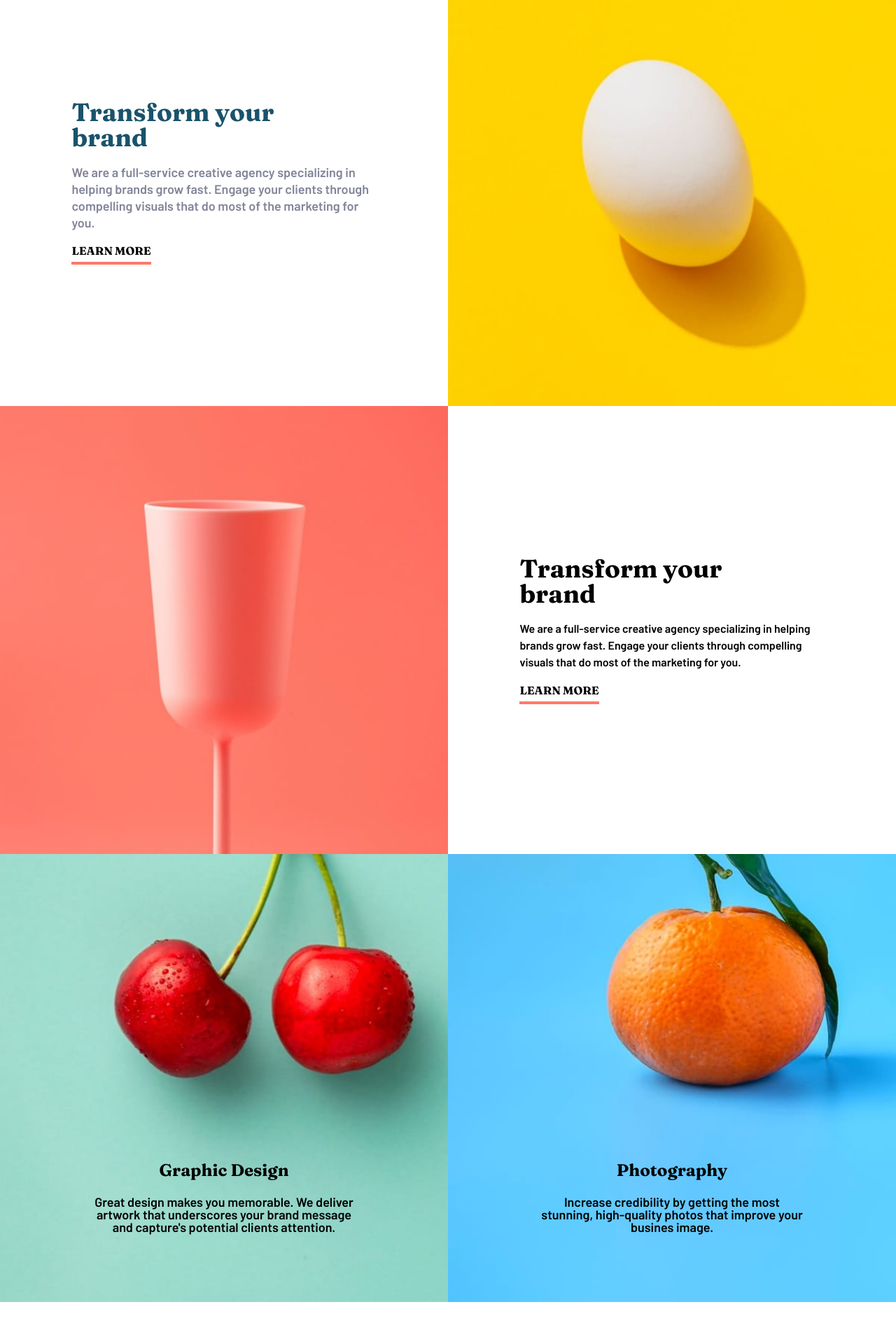
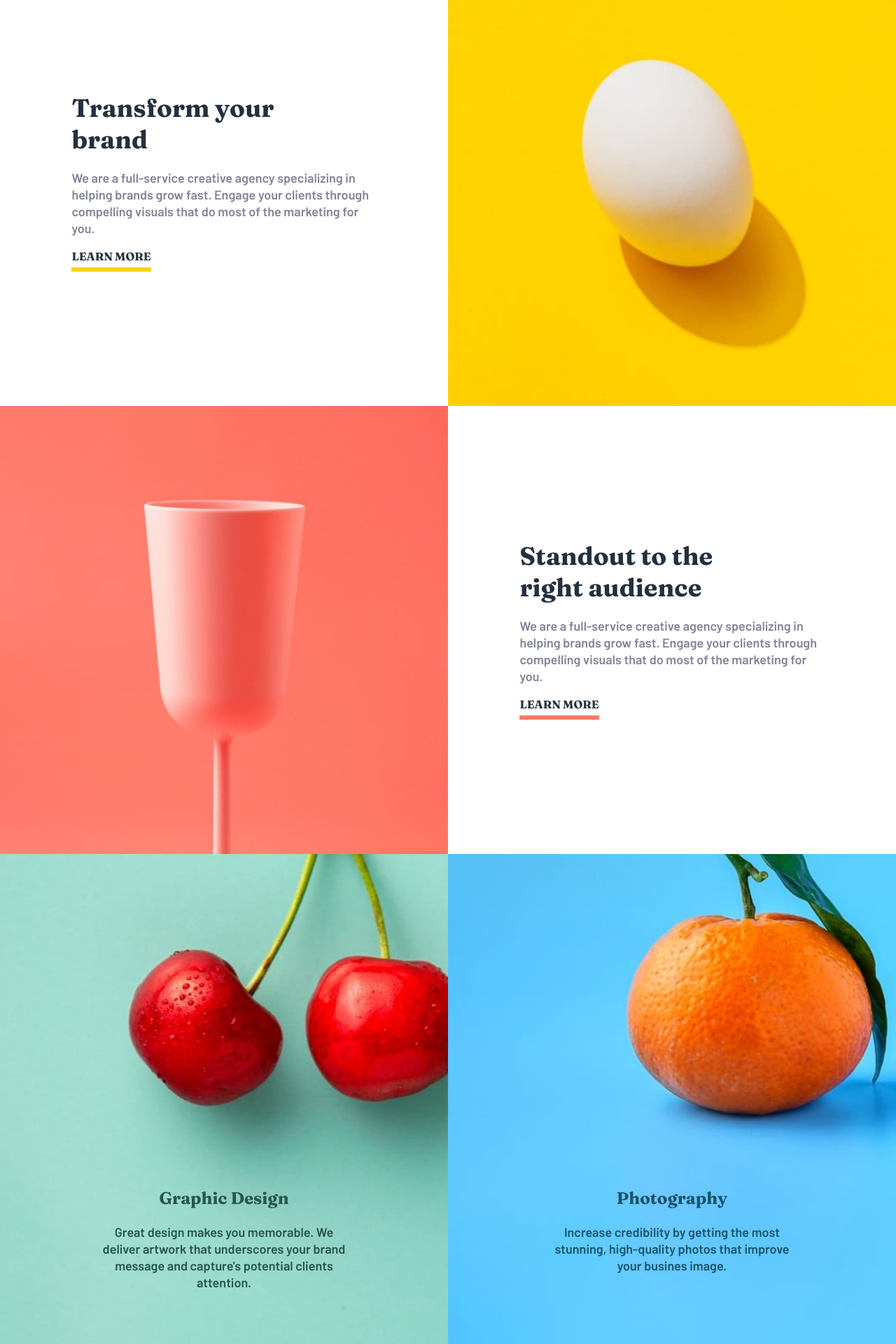
Before and after one commit to theboyce/Sunnyside-agency, a React (Vite) app: page / in a window 1280 px wide. Shown: the part 860-2780 px from the top of the page at 70% size. Built offline with nearby package versions, Linux system fonts and the light colour scheme.

Commit message:
started mobile styles

```diff
--- a/src/components/BasicServices.jsx
+++ b/src/components/BasicServices.jsx
@@ -2,11 +2,13 @@ import React from 'react';
 
 const BasicServices = () => {
   return (
-    <div className="flex h-[80vh]">
-      <div className="flex-1 bg-first-service bg-cover flex justify-center pt-[55vh] ">
-        <div className="flex flex-col gap-6 text-center w-[60%]">
-          <h2 className="font-heading text-[24px] ">Graphic Design</h2>
-          <p className="font-body text-[18px]">
+    <div className="flex h-[90vh]">
+      <div className="flex-1 bg-first-service bg-cover flex justify-center pt-[60vh] ">
+        <div className="flex flex-col gap-6 text-center w-[55%]">
+          <h2 className="font-heading text-[24px] text-dark-desaturated-cyan">
+            Graphic Design
+          </h2>
+          <p className="font-body text-[18px] text-dark-desaturated-cyan leading-6">
             Great design makes you memorable. We deliver artwork that
             underscores your brand message and capture's potential clients
             attention.
@@ -14,9 +16,11 @@ const BasicServices = () => {
         </div>
       </div>
       <div className="flex-1 bg-second-service bg-cover flex justify-center">
-        <div className="flex flex-col gap-6 items-center text-center w-[60%] pt-[55vh]">
-          <h2 className="font-heading text-[24px] ">Photography</h2>
-          <p className="font-body text-[18px]">
+        <div className="flex flex-col gap-6 items-center text-center w-[55%] pt-[60vh]">
+          <h2 className="font-heading text-[24px] text-dark-blue ">
+            Photography
+          </h2>
+          <p className="font-body text-[18px] text-dark-blue leading-6">
             Increase credibility by getting the most stunning, high-quality
             photos that improve your busines image.
           </p>
--- a/src/components/Hero.jsx
+++ b/src/components/Hero.jsx
@@ -4,16 +4,16 @@ import bg from '../assets/desktop/image-header.jpg';
 
 const Hero = () => {
   return (
-    <div className="h-screen bg-hero-pattern bg-cover bg-center">
+    <div className="h-screen bg-hero-small lg:bg-hero-pattern bg-cover bg-center">
       <Navbar />
 
       <div className="flex flex-col items-center justify-around h-[60%]">
-        <h1 className="font-heading  text-[3.5rem] text-white-only">
+        <h1 className="sm:text-[2.8rem] sm:text-center font-heading  text-[3.5rem] text-white-only tracking-wider">
           WE ARE CREATIVES
         </h1>
         <svg width="36" height="114" xmlns="http://www.w3.org/2000/svg">
           <g
-            stroke="#FFF"
+            stroke="#FFFFFF"
             stroke-width="6"
             fill="none"
             fill-rule="evenodd"
--- a/src/components/Navbar.jsx
+++ b/src/components/Navbar.jsx
@@ -5,7 +5,7 @@ const Navbar = () => {
   return (
     <div className="h-[15vh] w-[100%] flex justify-between items-center px-[2rem]">
       <Logo fill="#ffffff" />
-      <nav className="flex gap-10 justify-end items-center flex-1 ">
+      <nav className="sm:hidden md:flex gap-10 justify-end items-center flex-1 ">
         <a href="#" className="text-white-only text-[18px] font-body">
           About
         </a>
--- a/src/components/Services.jsx
+++ b/src/components/Services.jsx
@@ -1,30 +1,30 @@
 import React from 'react';
-import TextSection from './TextSection';
 import LeftImage from '../assets/desktop/image-transform.jpg';
 import RightImage from '../assets/desktop/image-stand-out.jpg';
 
 const Services = () => {
   return (
     <div>
-      <div className="flex h-[80vh]">
-        <div className="flex flex-1 justify-center items-center h-[80vh]">
-          <div className="flex flex-col gap-5 w-[68%] items-start">
-            <h1 className="font-heading text-dark-blue text-[36px] w-[70%]">
+      <div className="flex flex-col md:flex-row h-[100vh] md:h-[80vh] ">
+        <div className="flex flex-col flex-1 justify-center items-center h-[100vh] md:h-[80vh]">
+          <div className="flex flex-col items-center  gap-5 sm:w-[75%] md:w-[68%] md:items-start">
+            <h1 className="font-heading text-very-dark-desaturated-blue text-center md:text-left text-[28px] md:text-[36px] w-[80%] md:w-[70%] leading-tight">
               Transform your brand
             </h1>
-            <p className="font-body text-dark-grayish-blue font-bold text-[18px] leading-6 border-2 border-yellow-only">
+            <p className="font-body text-center md:text-left text-dark-grayish-blue font-bold text-[18px] leading-6 ">
               We are a full-service creative agency specializing in helping
               brands grow fast. Engage your clients through compelling visuals
               that do most of the marketing for you.
             </p>
             <a
               href="#"
-              className="font-heading inline border-b-4 border-soft-red border-solid pb-2"
+              className="font-heading inline border-b-[6px] border-yellow-only border-solid pb-2 text-very-dark-desaturated-blue"
             >
               LEARN MORE
             </a>
           </div>
         </div>
+
         <div className="flex-1 h-[80vh]">
           <img src={LeftImage} alt="" className="h-full w-full" />
         </div>
@@ -36,17 +36,18 @@ const Services = () => {
         </div>
         <div className="flex flex-1 justify-center items-center h-[80vh]">
           <div className="flex flex-col gap-5 w-[68%] items-start">
-            <h1 className="font-heading text-[36px] w-[70%]">
-              Transform your brand
+            <h1 className="font-heading text-[36px] w-[70%] text-very-dark-desaturated-blue leading-tight">
+              Standout to the right audience
             </h1>
-            <p className="font-body font-bold text-[18px] text-base ">
+            <p className="font-body text-dark-grayish-blue font-bold text-[18px] leading-6 ">
               We are a full-service creative agency specializing in helping
               brands grow fast. Engage your clients through compelling visuals
               that do most of the marketing for you.
             </p>
             <a
               href="#"
-              className="font-heading inline border-b-4 border-soft-red border-solid pb-2"
+              className="font-heading inline border-b-[6px]  border-soft-red border-solid pb-2 text-very-dark-desaturated-blue
+               "
             >
               LEARN MORE
             </a>
--- a/src/components/Testimonials.jsx
+++ b/src/components/Testimonials.jsx
@@ -17,25 +17,27 @@ const Testimonials = () => {
       image: Jennie,
       name: 'Thomas S. ',
       testimony:
-        'We put our turst in Sunnyside and they delivered, making sure our needs are met and deadlines were always hit.',
-      role: 'Marketing Director',
+        'Sunnyside`s enthusiasm coupled with their keen interest in our brand`s success made it a satsifying and enjoyable experience.',
+      role: 'Chief Operating Officer',
     },
 
     {
       image: Thomas,
       name: 'Jennie F.',
       testimony:
-        'We put our turst in Sunnyside and they delivered, making sure our needs are met and deadlines were always hit.',
-      role: 'Marketing Director',
+        'Incredible end result! Our sales increased over 400% when we worked with Sunnyside. Highly recommended!',
+      role: 'Business Owner',
     },
   ];
 
   return (
     // Main container for the section
-    <div className="h-[90vh] bg-white flex flex-col justify-center gap-12 items-center ">
-      <h1 className="font-heading text-[20px] ">CLIENT TESTIMONIALS</h1>
+    <div className="h-[90vh] bg-white flex flex-col justify-center gap-14 items-center ">
+      <h1 className="font-heading text-[20px] tracking-widest text-grayish-blue">
+        CLIENT TESTIMONIALS
+      </h1>
       {/*Container for the testimonials */}
-      <div className="flex justify-between w-[80%] ">
+      <div className="flex justify-between w-[84%] ">
         {testimonials.map((testimonial, i) => (
           <div key={i} className="flex flex-col gap-6 items-center w-[30%]">
             <img
@@ -43,12 +45,16 @@ const Testimonials = () => {
               alt=""
               className="h-[50px] w-[50px] rounded-full"
             />
-            <p className="font-body text-[18px] text-center">
+            <p className="font-body text-[18px] text-center text-very-dark-grayish-blue leading-6">
               {testimonial.testimony}
             </p>
-            <div className="flex flex-col gap-2 items-center">
-              <h3 className="font-heading text-[18px]">{testimonial.name}</h3>
-              <p className="font-body text-[14px]">{testimonial.role}</p>
+            <div className="flex flex-col gap-3 items-center">
+              <h3 className="font-heading text-[18px] text-very-dark-desaturated-blue">
+                {testimonial.name}
+              </h3>
+              <p className="font-body text-[14px] text-grayish-blue">
+                {testimonial.role}
+              </p>
             </div>
           </div>
         ))}
--- a/tailwind.config.js
+++ b/tailwind.config.js
@@ -2,11 +2,17 @@
 export default {
   content: ['./index.html', './src/**/*.{js,ts,jsx,tsx}'],
   theme: {
+    screens: {
+      sm: '375px',
+      md: '1200px',
+    },
+
     extend: {
       backgroundImage: {
         'hero-pattern': "url('/src/assets/desktop/image-header.jpg')",
         'first-service': "url('/src/assets/desktop/image-graphic-design.jpg')",
         'second-service': "url('/src/assets/desktop/image-photography.jpg')",
+        'hero-small': "url('/src/assets/desktop/image-header.jpg')",
       },
     },
     fontFamily: {
@@ -14,19 +20,14 @@ export default {
       heading: ['Fraunces'],
     },
 
-    screens: {
-      sm: '375px',
-      lg: '1440px',
-    },
-
     colors: {
       'soft-red': 'hsl(7, 99%, 70%)',
       'yellow-only': 'hsl(51, 100%, 49%)',
-      'dark-saturated-cyan': ' hsl(167, 40%, 24%)',
+      'dark-desaturated-cyan': ' hsl(167, 40%, 24%)',
       'dark-blue': 'hsl(198, 62%, 26%)',
       'dark-moderate-cyan': 'hsl(168, 34%, 41%)',
 
-      'very-dark-desatured-blue': 'hsl(212, 27%, 19%)',
+      'very-dark-desaturated-blue': 'hsl(212, 27%, 19%)',
       'very-dark-grayish-blue': 'hsl(213, 9%, 39%)',
       'dark-grayish-blue': 'hsl(232, 10%, 55%)',
       'grayish-blue': 'hsl(210, 4%, 67%)',
```
Also changed, not shown: src/components/Footer.jsx (+19 -10 lines), 1 other file (tests, documents, lock files or other folders).
